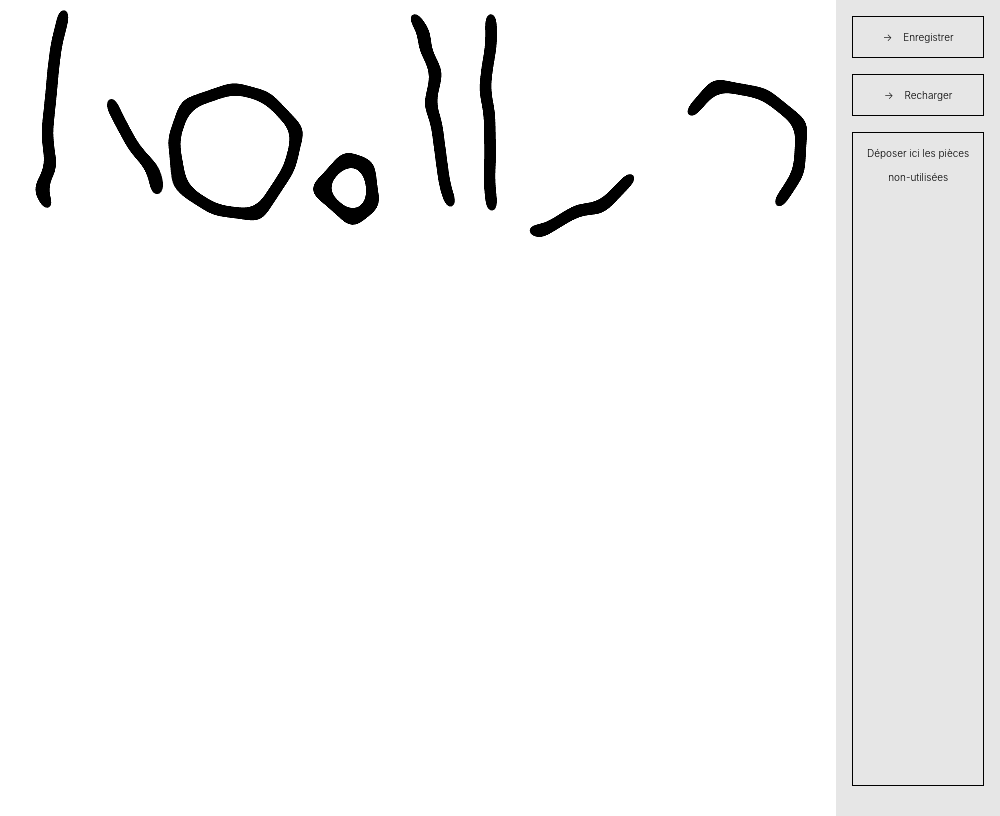
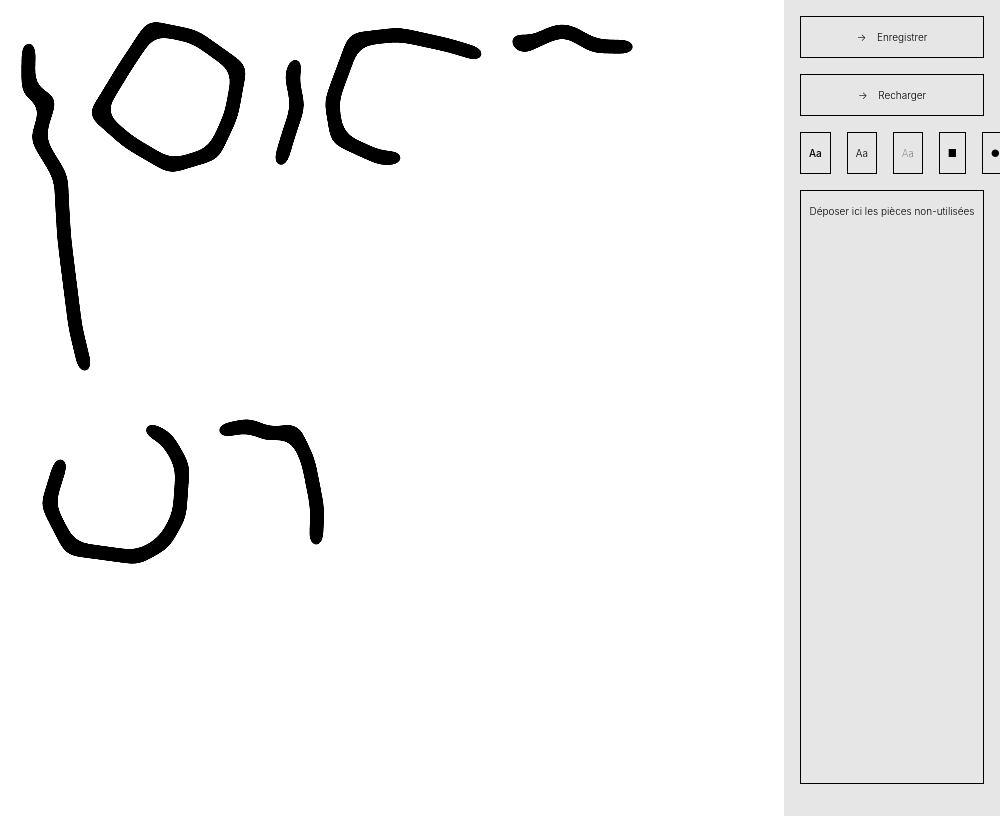
Before and after one commit to pierrers-design/typo_app, an Electron app: page src/index.html in a window 1000 px wide. Drawn offline with nearby package versions, Linux system fonts and the light colour scheme; no server answers; a web font is replaced by a local one.

Commit message:
Typo_app_v0.1.0_alpha
Add buttons to modify the font, new basic shapes

```diff
--- a/src/index.html
+++ b/src/index.html
@@ -23,21 +23,28 @@
 				<div class="composition_blur">
 					<div class="global">
 						<svg
-							id="shape_01"
+							id="shape_03"
 							class="shape draggable"
-							viewBox="0 0 75 150"
+							viewBox="0 0 25 250"
 							xmlns="http://www.w3.org/2000/svg"
 						></svg>
 
 						<svg
 							id="shape_02"
 							class="shape draggable"
+							viewBox="0 0 100 100"
+							xmlns="http://www.w3.org/2000/svg"
+						></svg>
+
+						<svg
+							id="shape_01"
+							class="shape draggable"
 							viewBox="0 0 25 100"
 							xmlns="http://www.w3.org/2000/svg"
 						></svg>
 
 						<svg
-							id="shape_03"
+							id="shape_05"
 							class="shape draggable"
 							viewBox="0 0 100 100"
 							xmlns="http://www.w3.org/2000/svg"
@@ -46,35 +53,21 @@
 						<svg
 							id="shape_04"
 							class="shape draggable"
-							viewBox="0 0 50 50"
-							xmlns="http://www.w3.org/2000/svg"
-						></svg>
-
-						<svg
-							id="shape_05"
-							class="shape draggable"
-							viewBox="0 0 50 150"
+							viewBox="0 0 100 25"
 							xmlns="http://www.w3.org/2000/svg"
 						></svg>
 
 						<svg
 							id="shape_06"
 							class="shape draggable"
-							viewBox="0 0 20 150"
+							viewBox="0 0 100 100"
 							xmlns="http://www.w3.org/2000/svg"
 						></svg>
 
 						<svg
 							id="shape_07"
 							class="shape draggable"
-							viewBox="0 0 100 25"
-							xmlns="http://www.w3.org/2000/svg"
-						></svg>
-
-						<svg
-							id="shape_08"
-							class="shape draggable"
-							viewBox="0 0 100 100"
+							viewBox="0 0 75 100"
 							xmlns="http://www.w3.org/2000/svg"
 						></svg>
 					</div>
@@ -91,12 +84,20 @@
 				<span>-></span>
 				Recharger
 			</button>
+			<div class="modify">
+				<button id="bold" class="button-modify">Aa</button>
+				<button id="regular" class="button-modify">Aa</button>
+				<button id="thin" class="button-modify">Aa</button>
+				<button id="sharp" class="button-modify">■</button>
+				<button id="smooth" class="button-modify">●</button>
+			</div>
 			<div id="box_useless">
 				<p>Déposer ici les pièces non-utilisées</p>
 			</div>
 		</div>
 
 		<script src="script/script.js"></script>
+		<script src="script/modify.js"></script>
 		<script src="script/screenshot.js"></script>
 		<script src="script/reload.js"></script>
 	</body>
--- a/src/index.js
+++ b/src/index.js
@@ -12,7 +12,7 @@ if (require("electron-squirrel-startup")) {
 const createWindow = () => {
 	// Create the browser window.
 	const mainWindow = new BrowserWindow({
-		width: 800,
+		width: 1000,
 		height: 600,
 		webPreferences: {
 			nodeIntegration: true,
--- a/src/script/script.js
+++ b/src/script/script.js
@@ -10,47 +10,7 @@ function make_number(min, max) {
 
 $("#shape_01").html(
 	'<path d="M' +
-		make_number(60, 70) +
-		" " +
-		make_number(5, 10) +
-		" L" +
-		make_number(55, 65) +
-		" " +
-		make_number(15, 25) +
-		" L" +
-		make_number(45, 55) +
-		" " +
-		make_number(30, 40) +
-		" L" +
-		make_number(40, 50) +
-		" " +
-		make_number(45, 55) +
-		" L" +
-		make_number(35, 45) +
-		" " +
-		make_number(60, 70) +
-		" L" +
-		make_number(25, 35) +
-		" " +
-		make_number(85, 95) +
-		" L" +
-		make_number(15, 25) +
-		" " +
-		make_number(105, 115) +
-		" L" +
-		make_number(10, 20) +
-		" " +
-		make_number(115, 125) +
-		" L" +
-		make_number(5, 15) +
-		" " +
-		make_number(135, 145) +
-		'" />'
-);
-
-$("#shape_02").html(
-	'<path d="M' +
-		make_number(5, 10) +
+		make_number(6, 9) +
 		" " +
 		make_number(5, 10) +
 		" L" +
@@ -62,17 +22,17 @@ $("#shape_02").html(
 		" " +
 		make_number(40, 50) +
 		" L" +
-		make_number(15, 20) +
+		make_number(16, 16) +
 		" " +
 		make_number(60, 70) +
 		" L" +
-		make_number(15, 20) +
+		make_number(16, 16) +
 		" " +
 		make_number(85, 95) +
 		'" />'
 );
 
-$("#shape_03").html(
+$("#shape_02").html(
 	'<path d="M' +
 		make_number(45, 55) +
 		" " +
@@ -113,104 +73,55 @@ $("#shape_03").html(
 		'" />'
 );
 
-$("#shape_04").html(
+$("#shape_03").html(
 	'<path d="M' +
-		make_number(5, 10) +
-		" " +
-		make_number(10, 15) +
-		" L" +
-		make_number(30, 45) +
+		make_number(6, 16) +
 		" " +
 		make_number(5, 10) +
 		" L" +
-		make_number(40, 45) +
+		make_number(6, 16) +
 		" " +
-		make_number(25, 35) +
+		make_number(30, 35) +
 		" L" +
-		make_number(30, 35) +
+		make_number(5, 20) +
 		" " +
 		make_number(40, 45) +
 		" L" +
-		make_number(5, 10) +
+		make_number(5, 20) +
 		" " +
-		make_number(30, 40) +
-		" Z" +
+		make_number(50, 60) +
+		" L" +
+		make_number(5, 20) +
+		" " +
+		make_number(70, 80) +
+		" L" +
+		make_number(5, 20) +
+		" " +
+		make_number(100, 105) +
+		" L" +
+		make_number(5, 20) +
+		" " +
+		make_number(115, 120) +
+		" L" +
+		make_number(6, 18) +
+		" " +
+		make_number(135, 145) +
+		" L" +
+		make_number(8, 13) +
+		" " +
+		make_number(160, 175) +
+		" L" +
+		make_number(9, 11) +
+		" " +
+		make_number(180, 220) +
+		" L" +
+		make_number(5, 20) +
+		" " +
+		make_number(235, 245) +
 		'" />'
 );
 
-$("#shape_05").html(
-	'<path d="M' +
-		make_number(5, 10) +
-		" " +
-		make_number(5, 10) +
-		" L" +
-		make_number(10, 20) +
-		" " +
-		make_number(15, 25) +
-		" L" +
-		make_number(10, 20) +
-		" " +
-		make_number(30, 40) +
-		" L" +
-		make_number(20, 30) +
-		" " +
-		make_number(45, 55) +
-		" L" +
-		make_number(20, 30) +
-		" " +
-		make_number(60, 70) +
-		" L" +
-		make_number(25, 35) +
-		" " +
-		make_number(75, 85) +
-		" L" +
-		make_number(35, 44) +
-		" " +
-		make_number(115, 125) +
-		" L" +
-		make_number(40, 45) +
-		" " +
-		make_number(135, 145) +
-		'" />'
-);
-
-$("#shape_06").html(
-	'<path d="M' +
-		make_number(7, 13) +
-		" " +
-		make_number(5, 5) +
-		" L" +
-		make_number(7, 13) +
-		" " +
-		make_number(30, 30) +
-		" L" +
-		make_number(7, 13) +
-		" " +
-		make_number(45, 45) +
-		" L" +
-		make_number(7, 13) +
-		" " +
-		make_number(60, 60) +
-		" L" +
-		make_number(7, 13) +
-		" " +
-		make_number(75, 75) +
-		" L" +
-		make_number(7, 13) +
-		" " +
-		make_number(105, 105) +
-		" L" +
-		make_number(7, 13) +
-		" " +
-		make_number(120, 120) +
-		" L" +
-		make_number(7, 13) +
-		" " +
-		make_number(145, 145) +
-		'" />'
-);
-
-$("#shape_07").html(
+$("#shape_04").html(
 	'<path d="M' +
 		make_number(5, 10) +
 		" " +
@@ -234,71 +145,142 @@ $("#shape_07").html(
 		'" />'
 );
 
-$("#shape_08").html(
+$("#shape_05").html(
 	'<path d="M' +
-		make_number(45, 55) +
+		make_number(90, 95) +
 		" " +
 		make_number(5, 10) +
 		" L" +
-		make_number(75, 85) +
+		make_number(55, 70) +
 		" " +
+		make_number(5, 10) +
+		" L" +
+		make_number(30, 40) +
+		" " +
+		make_number(5, 10) +
+		" L" +
+		make_number(5, 10) +
+		" " +
+		make_number(15, 30) +
+		" L" +
+		make_number(5, 10) +
+		" " +
+		make_number(55, 70) +
+		" L" +
 		make_number(10, 20) +
+		" " +
+		make_number(80, 95) +
 		" L" +
-		make_number(90, 95) +
-		" " +
 		make_number(40, 50) +
-		" L" +
-		make_number(80, 90) +
-		" " +
-		make_number(70, 80) +
-		" L" +
-		make_number(60, 70) +
 		" " +
 		make_number(85, 95) +
 		" L" +
-		make_number(30, 40) +
+		make_number(55, 65) +
 		" " +
 		make_number(85, 95) +
 		'" />'
 );
 
-/*$("#shape_01").css("transform",  "rotate(", + make_number(-20, 10) + "deg)");
-$("#shape_02").css("transform",  "rotate(", + make_number(-20, 20) + "deg)");
-$("#shape_03").css("transform",  "rotate(", + make_number(0, 360) + "deg)");
-$("#shape_04").css("transform",  "rotate(", + make_number(0, 360) + "deg)");
-$("#shape_05").css("transform",  "rotate(", + make_number(-10, 10) + "deg)");
-$("#shape_06").css("transform",  "rotate(", + make_number(-10, 10) + "deg)");
-$("#shape_07").css("transform",  "rotate(", + make_number(-30, 30) + "deg)");
-$("#shape_08").css("transform",  "rotate(", + make_number(0, 360) + "deg)");*/
+$("#shape_06").html(
+	'<path d="M' +
+		make_number(60, 70) +
+		" " +
+		make_number(5, 10) +
+		" L" +
+		make_number(80, 90) +
+		" " +
+		make_number(10, 15) +
+		" L" +
+		make_number(90, 95) +
+		" " +
+		make_number(30, 40) +
+		" L" +
+		make_number(90, 95) +
+		" " +
+		make_number(60, 65) +
+		" L" +
+		make_number(80, 90) +
+		" " +
+		make_number(80, 90) +
+		" L" +
+		make_number(60, 70) +
+		" " +
+		make_number(90, 95) +
+		" L" +
+		make_number(15, 25) +
+		" " +
+		make_number(85, 95) +
+		" L" +
+		make_number(5, 10) +
+		" " +
+		make_number(60, 65) +
+		" L" +
+		make_number(10, 15) +
+		" " +
+		make_number(20, 30) +
+		'" />'
+);
+
+$("#shape_07").html(
+	'<path d="M' +
+		make_number(5, 10) +
+		" " +
+		make_number(5, 10) +
+		" L" +
+		make_number(20, 30) +
+		" " +
+		make_number(5, 10) +
+		" L" +
+		make_number(40, 50) +
+		" " +
+		make_number(7, 13) +
+		" L" +
+		make_number(57, 65) +
+		" " +
+		make_number(10, 20) +
+		" L" +
+		make_number(65, 70) +
+		" " +
+		make_number(30, 40) +
+		" L" +
+		make_number(65, 70) +
+		" " +
+		make_number(60, 70) +
+		" L" +
+		make_number(65, 70) +
+		" " +
+		make_number(85, 95) +
+		'" />'
+);
 
 $("#shape_01").css({
-	"-webkit-transform": "rotate(" + make_number(-20, 10) + "deg)",
-	"transform": "rotate(" + make_number(-20, 10) + "deg)",
-});
-
-$("#shape_02").css({
 	"-webkit-transform": "rotate(" + make_number(-20, 20) + "deg)",
 	"transform": "rotate(" + make_number(-20, 20) + "deg)",
 });
 
-$("#shape_03").css({
+$("#shape_02").css({
 	"-webkit-transform": "rotate(" + make_number(0, 360) + "deg)",
 	"transform": "rotate(" + make_number(0, 360) + "deg)",
 });
 
-$("#shape_04").css({
-	"-webkit-transform": "rotate(" + make_number(0, 360) + "deg)",
-	"transform": "rotate(" + make_number(0, 360) + "deg)",
-});
-
-$("#shape_05").css({
+$("#shape_03").css({
 	"-webkit-transform": "rotate(" + make_number(-10, 10) + "deg)",
 	"transform": "rotate(" + make_number(-10, 10) + "deg)",
 });
 
+$("#shape_04").css({
+	"-webkit-transform": "rotate(" + make_number(-30, 30) + "deg)",
+	"transform": "rotate(" + make_number(-30, 30) + "deg)",
+});
+
+$("#shape_05").css({
+	"-webkit-transform": "rotate(" + make_number(-60, 60) + "deg)",
+	"transform": "rotate(" + make_number(-60, 60) + "deg)",
+});
+
 $("#shape_06").css({
-	"-webkit-transform": "rotate(" + make_number(-10, 10) + "deg)",
-	"transform": "rotate(" + make_number(-10, 10) + "deg)",
+	"-webkit-transform": "rotate(" + make_number(-45, 30) + "deg)",
+	"transform": "rotate(" + make_number(-45, 30) + "deg)",
 });
 
 $("#shape_07").css({
@@ -306,9 +288,4 @@ $("#shape_07").css({
 	"transform": "rotate(" + make_number(-30, 30) + "deg)",
 });
 
-$("#shape_08").css({
-	"-webkit-transform": "rotate(" + make_number(0, 360) + "deg)",
-	"transform": "rotate(" + make_number(0, 360) + "deg)",
-});
-
-$("path").css("stroke-width", +make_number(9, 9) + "px");
+/*$("path").css("stroke-width", +make_number(9, 9) + "px");*/
--- a/src/style/style.css
+++ b/src/style/style.css
@@ -10,6 +10,7 @@ html {
 
 body {
 	font-family: "Inter";
+	font-weight: 300;
 	overflow: hidden;
 	display: flex;
 }
@@ -20,8 +21,17 @@ button:hover {
 }
 
 .global_glyphe {
-	width: 85vw;
+	width: 80vw;
 	height: 100vh;
+}
+
+.global_range {
+	width: 20vw;
+	height: 100vh;
+	padding: 1vh;
+	background-color: rgb(230, 230, 230);
+	display: flex;
+	flex-direction: column;
 }
 
 .composition_contrast {
@@ -37,69 +47,64 @@ button:hover {
 	filter: blur(8px);
 }
 
+.global {
+	padding: 2vh 4vh;
+}
+
 .draggable {
 	z-index: 10;
 }
 
+.shape {
+	margin: 1vh;
+	display: inline-block;
+	vertical-align: top;
+}
+
 path {
 	fill: none;
+	stroke-width: 10px;
 	stroke: rgb(0, 0, 0);
 }
 
 #shape_01 {
-	width: 112.5px;
-	height: 225px;
+	width: 37.5px;
+	height: 187.5px;
 }
 
 #shape_02 {
-	width: 37.5px;
+	width: 150px;
 	height: 150px;
 }
 
 #shape_03 {
+	width: 37.5px;
+	height: 375px;
+}
+
+#shape_04 {
+	width: 150px;
+	height: 37.5px;
+}
+
+#shape_05 {
 	width: 150px;
 	height: 150px;
 }
 
-#shape_04 {
-	width: 75px;
-	height: 75px;
-}
-
-#shape_05 {
-	width: 75px;
-	height: 225px;
-}
-
 #shape_06 {
-	width: 30px;
-	height: 225px;
-}
-
-#shape_07 {
-	width: 150px;
-	height: 37.5px;
-}
-
-#shape_08 {
 	width: 150px;
 	height: 150px;
 }
 
-.global_range {
-	width: 15vw;
-	height: 100vh;
-	padding: 1vh;
-	background-color: rgb(230, 230, 230);
-	display: flex;
-	flex-direction: column;
+#shape_07 {
+	width: 112.5px;
+	height: 150px;
 }
 
 button,
 #box_useless {
 	margin: 1vh;
-	font-family: "Inter";
-	font-weight: 300;
 	background-color: rgba(0, 0, 0, 0);
 	border: 1px solid rgb(0, 0, 0);
 	color: rgb(0, 0, 0);
@@ -112,21 +117,54 @@ button:focus {
 button,
 p {
 	text-align: center;
+	font-family: "Inter";
+	font-weight: 300;
 	font-size: 1vw;
 	line-height: 3vh;
 	padding: 1vh;
 }
 
 button > span {
-	transition: 0.3s ease all;
 	padding-right: 1vh;
 }
 
 button:hover > span {
-	transition: 0.5s ease all;
 	padding-right: 0.2vh;
 }
 
+.modify {
+	display: flex;
+}
+
+.button-modify {
+	flex-grow: 1;
+}
+
+#bold {
+	font-weight: 500;
+}
+
+#thin {
+	font-weight: 100;
+}
+
+#bold:hover,
+#regular:hover,
+#thin:hover,
+#sharp:hover,
+#smooth:hover {
+	padding: 0 1.5vh;
+}
+
+button > span,
+.modify button {
+	transition: 0.3s ease;
+}
+
 #box_useless {
-	height: 81.5%;
+	height: 74%;
 }
+
+p {
+	pointer-events: none;
+}
```
Also changed, not shown: src/script/modify.js (added, +30 -0 lines), src/icons/png/icon.png, src/icons/win/icon.ico, 1 other file.
